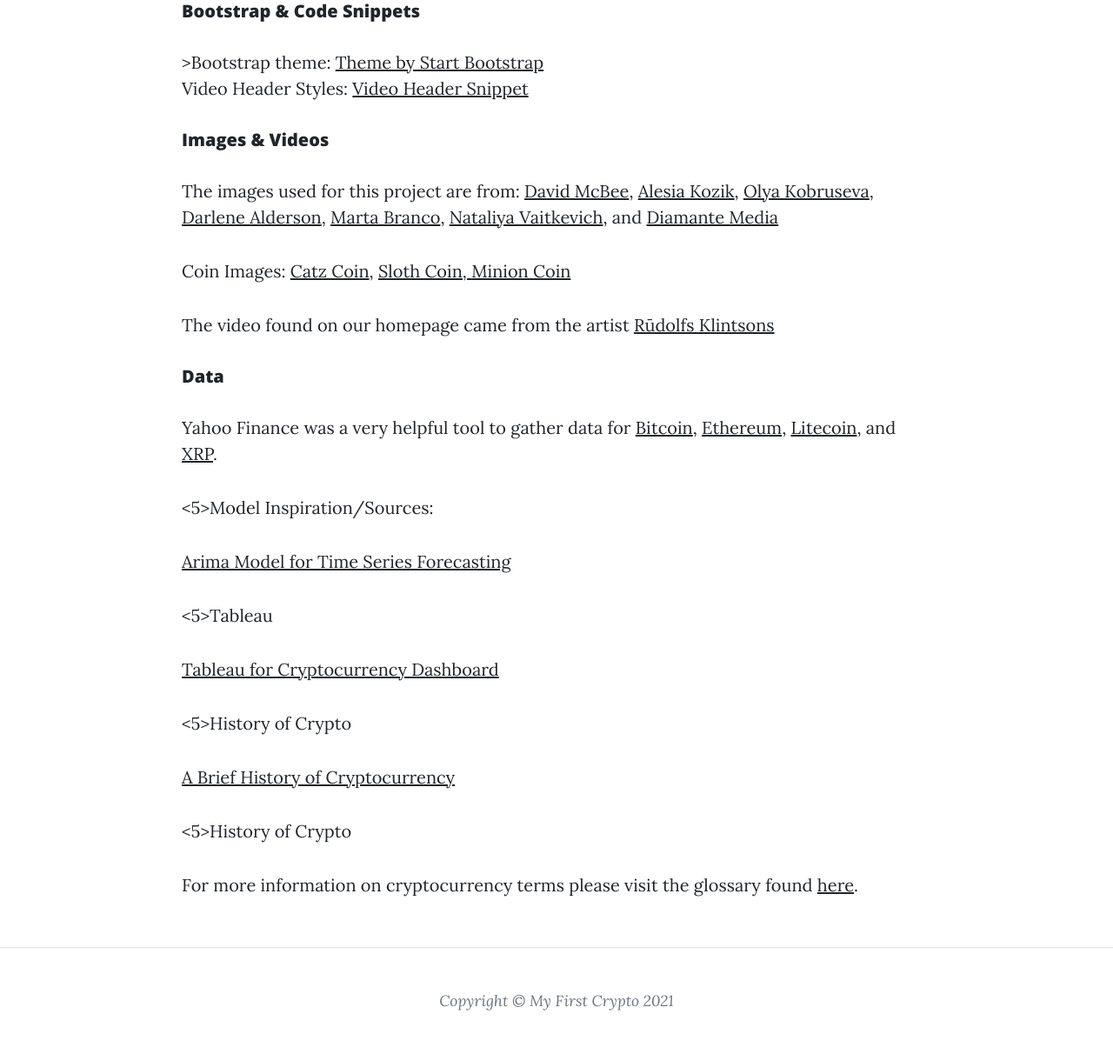
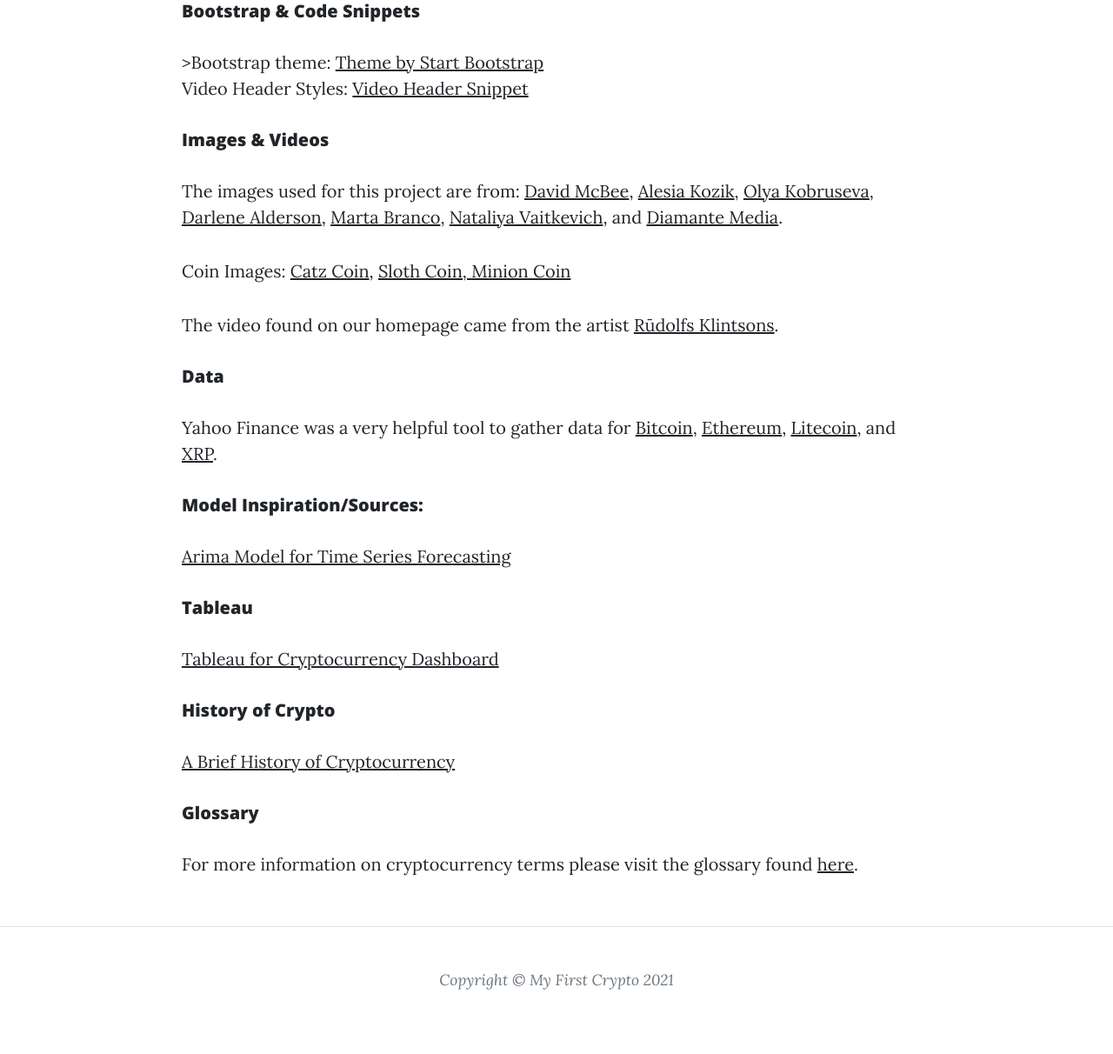
Before and after one commit to dmayo0317/project4, a Flask app: page /works-cited in a window 1280 px wide. Shown: the part 802-2014 px from the top of the page at 87% size. After the commit the page ends 1940 px from the top, so only its background shows below. Run offline with Flask 2, Linux system fonts and the light colour scheme; some libraries are stand-ins or nearby versions.

Commit message:
fixing html tags

```diff
--- a/templates/page/works-cited.html
+++ b/templates/page/works-cited.html
@@ -91,7 +91,7 @@
                                 target="_blank">Marta Branco</a>, <a
                                 href="https://www.pexels.com/photo/marketing-blue-internet-technology-6120169/"
                                 target="_blank">Nataliya Vaitkevich</a>, and <a href="https://medium.com/@diamantemedia/the-history-of-cryptocurrency-d5d6a96330cb"
-                                target="_blank">Diamante Media</a>
+                                target="_blank">Diamante Media</a>.
                         </p>
                         <p>Coin Images: <a href="https://www.catzcoin.io/" target="_blank">Catz Coin</a>, <a
                                 href="https://coinmarketcap.com/currencies/slothcoin/" target="_blank">Sloth Coin,
@@ -101,7 +101,7 @@
                         </p>
                         <p>The video found on our homepage came from the artist <a
                                 href="https://www.pexels.com/video/close-up-video-of-a-coin-7450203/"
-                                target="_blank">Rūdolfs Klintsons</a>
+                                target="_blank">Rūdolfs Klintsons</a>.
                         </p>
                         <h5>Data</h5>
                         <p>Yahoo Finance was a very helpful tool to gather data for <a
@@ -114,19 +114,19 @@
                                 href="https://finance.yahoo.com/quote/XRP-USD?p=XRP-USD&.tsrc=fin-srch"
                                 target="_blank">XRP</a>.
                         </p>
-                        <5>Model Inspiration/Sources:</5>
+                        <h5>Model Inspiration/Sources:</h5>
                         <p><a href="https://www.geeksforgeeks.org/python-arima-model-for-time-series-forecasting/"
                                 target="_blank">Arima Model for Time Series Forecasting</a>
                         </p>
-                        <5>Tableau</5>
+                        <h5>Tableau</h5>
                         <p><a href="https://tableau.toanhoang.com/cryptocurrency-dashboard-full-tutorial/"
                                 target="_blank">Tableau for Cryptocurrency Dashboard</a>
                         </p>
-                        <5>History of Crypto</5>
+                        <h5>History of Crypto</h5>
                         <p><a href="https://www.thesoftwareguild.com/blog/a-brief-history-of-cryptocurrency/#:~:text=Many%20think%20cryptocurrency%20is%20a%20concept%20developed%20and,traced%20back%20to%20one%20man%3A%20cryptographer%20David%20Chaum."
                                 target="_blank">A Brief History of Cryptocurrency</a>
                         </p>
-                        <5>History of Crypto</5>
+                        <h5>Glossary</h5>
                         <p>For more information on cryptocurrency terms please visit the glossary found <a href="https://www.finder.com/cryptocurrency-glossary"
                             target="_blank">here</a>.
                         </p>
```
